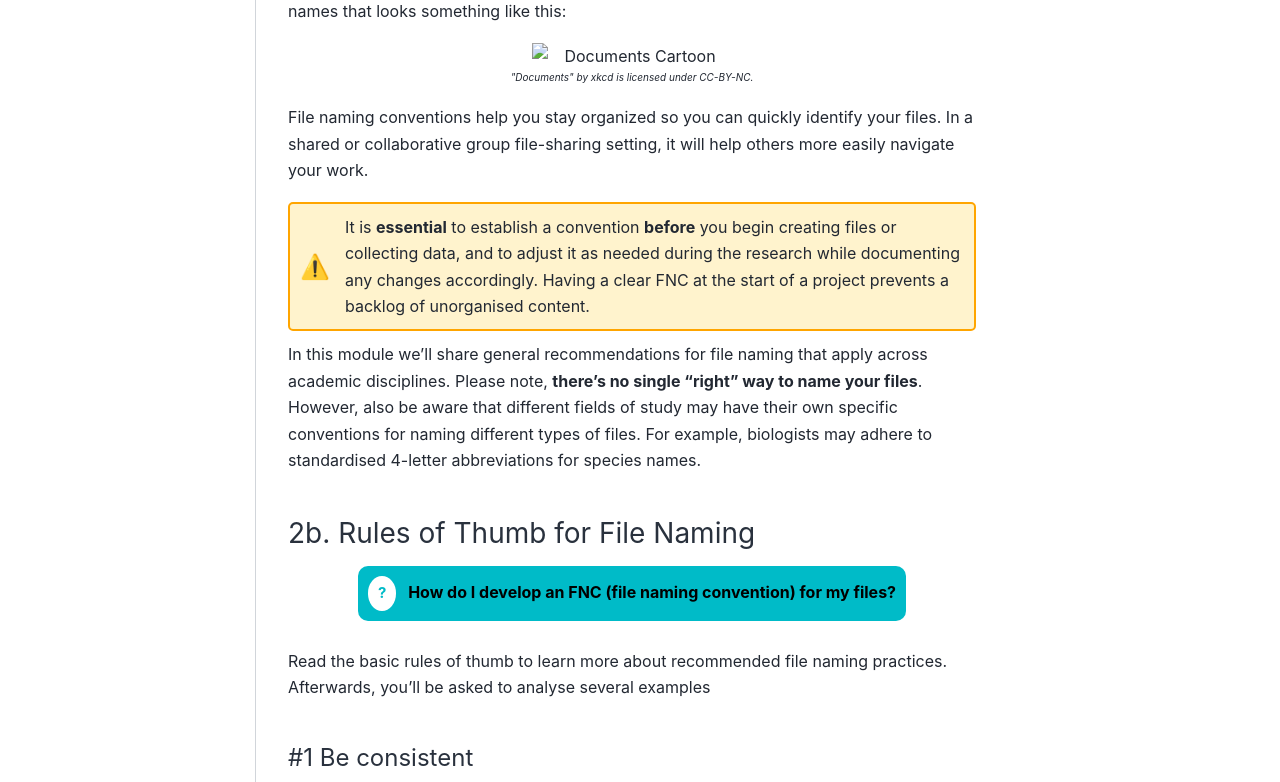
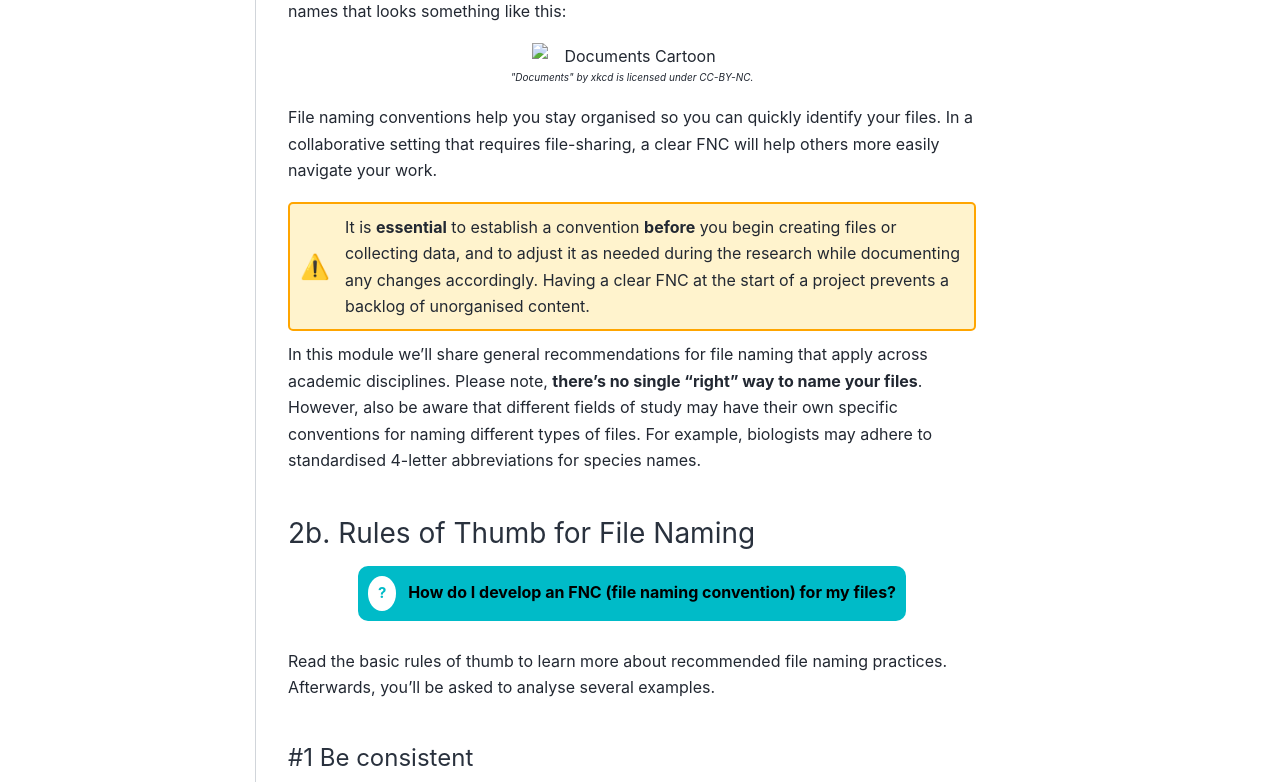
Before and after one commit to Enielen/files-and-folders, a Jupyter Book: the page built from book/part2/part2.md, in a window 1280 px wide and 1400 px high. Shown: the part 525-1307 px from the top of the window. Built offline with Jupyter Book 1.0.4 settings and Sphinx 7.4.7 and the Sphinx Book theme 1.1.4, drawn with Linux system fonts in a browser that asks for light colours; comment, search, counter and statistics services are not loaded.

Commit message:
Part 2 more fixes for Br vs. Am English

```diff
--- a/book/part2/part2.md
+++ b/book/part2/part2.md
@@ -20,7 +20,7 @@ At the beginning of a project, it’s helpful to determine an FNC (File Naming C
 <p style="font-size: x-small;"><em>"Documents" by xkcd is licensed under CC-BY-NC.</em></p>
 </center>
 
-File naming conventions help you stay organized so you can quickly identify your files. In a shared or collaborative group file-sharing setting, it will help others more easily navigate your work.
+File naming conventions help you stay organised so you can quickly identify your files. In a collaborative setting that requires file-sharing, a clear FNC will help others more easily navigate your work.
 
 <div style="border: 2px solid orange; padding: 10px; background-color: #fff3cd; border-radius: 5px; display: flex; align-items: center; margin: 10px 0;">
   <span style="font-size: 24px; color: orange; margin-right: 10px;">⚠️</span>
@@ -41,7 +41,7 @@ In this module we’ll share general recommendations for file naming that apply
 
 <br>
 
-Read the basic rules of thumb to learn more about recommended file naming practices. Afterwards, you’ll be asked to analyse several examples
+Read the basic rules of thumb to learn more about recommended file naming practices. Afterwards, you’ll be asked to analyse several examples.
 
 #### #1 Be consistent
 - At the start of a project, choose a naming pattern for all files of the same type. Then stick with it!
```
